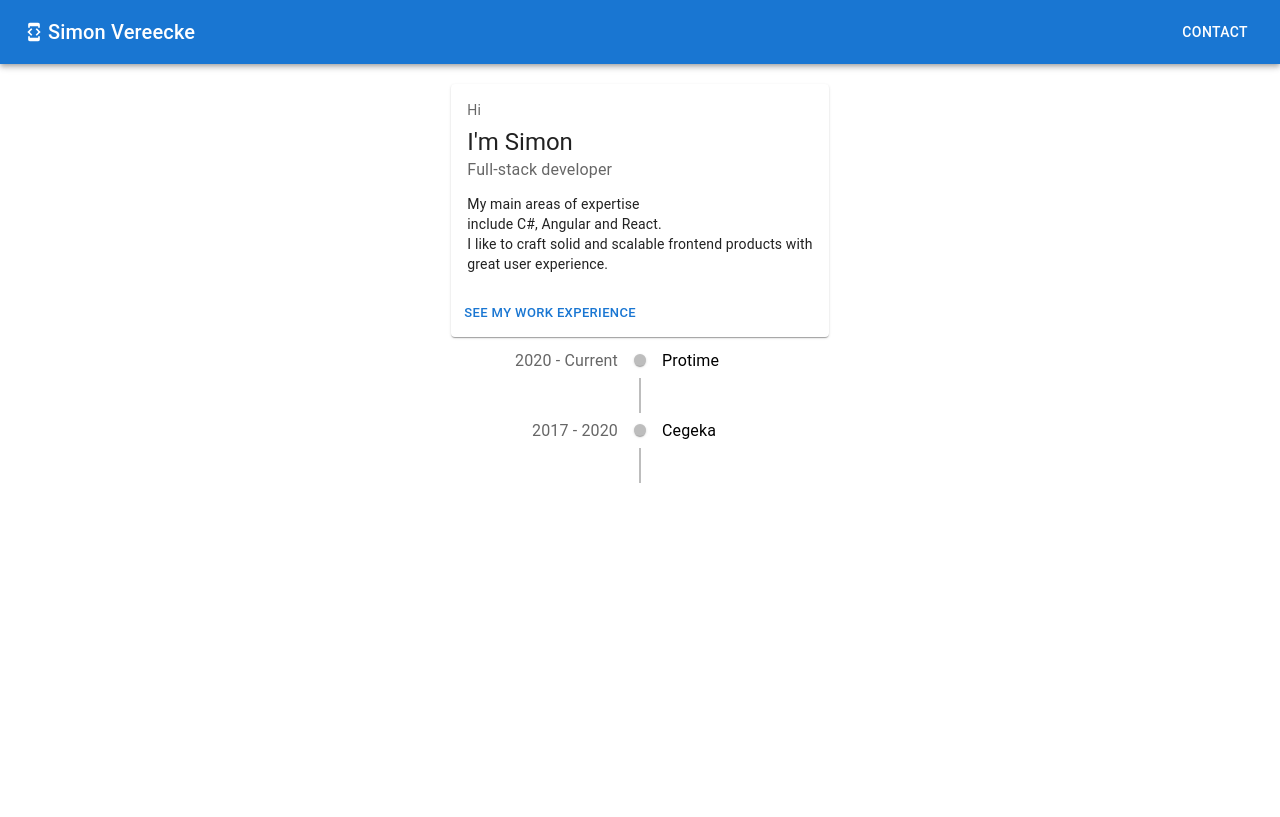
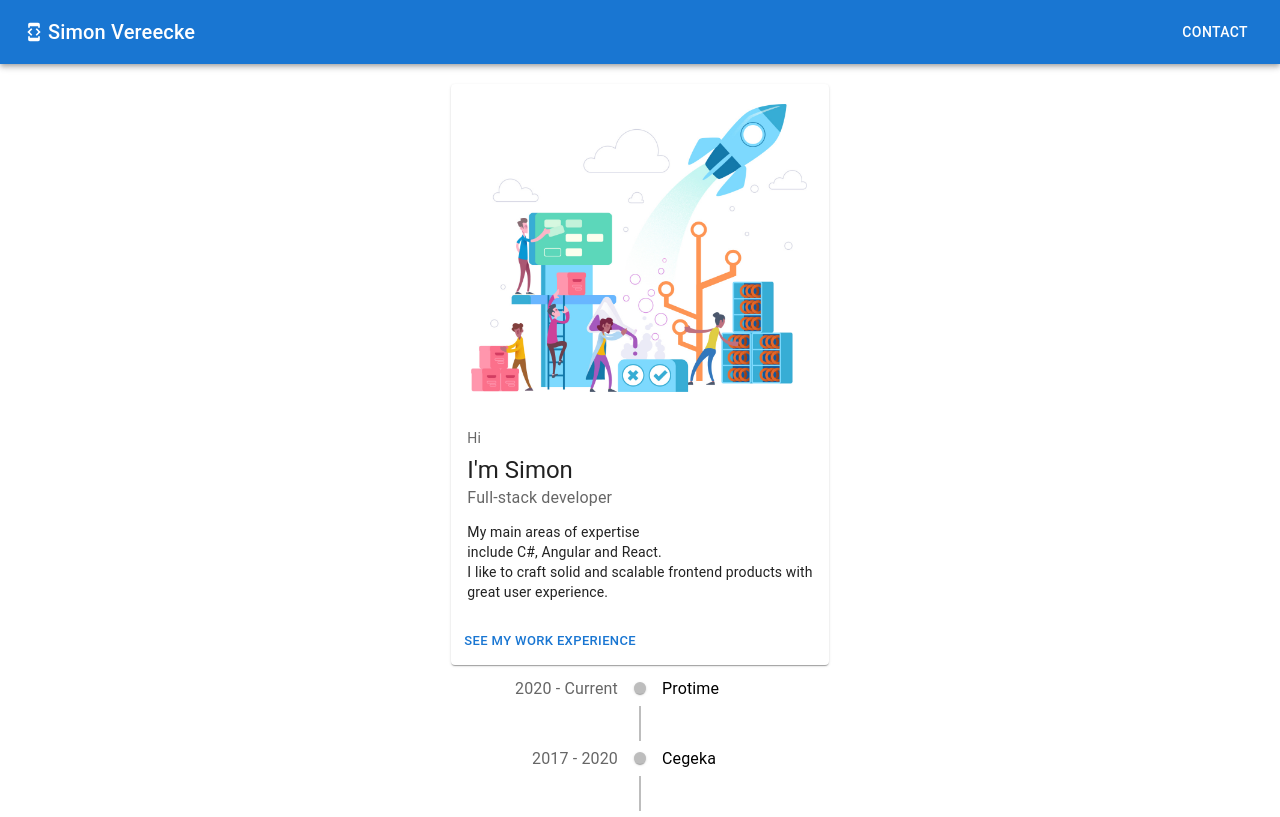
Before and after one commit to Simplify4Me2/my-awesome-website, a React (Create React App) app in the folder my-resume-react-app/: page / in a window 1280 px wide. Built offline with nearby package versions, Linux system fonts and the light colour scheme.

Commit message:
add image

```diff
--- a/my-resume-react-app/src/home/introduction-card.tsx
+++ b/my-resume-react-app/src/home/introduction-card.tsx
@@ -10,9 +10,11 @@ import {
     Typography,
   } from "@mui/material";
   import { DeveloperMode } from "@mui/icons-material";
+  import picture from '/index-hero.jpg';
 
 export const IntroductionCard: React.FC = (props) => {
     return <Card sx={{ minWidth: 275 }}>
+      <img className="h-72 m-5" src="/index-hero.jpg" />
     <CardContent>
       <Typography
         sx={{ fontSize: 14 }}
```
Also changed, not shown: my-resume-react-app/src/home/home.tsx (+0 -7 lines), my-resume-react-app/public/index-hero.jpg (added).
